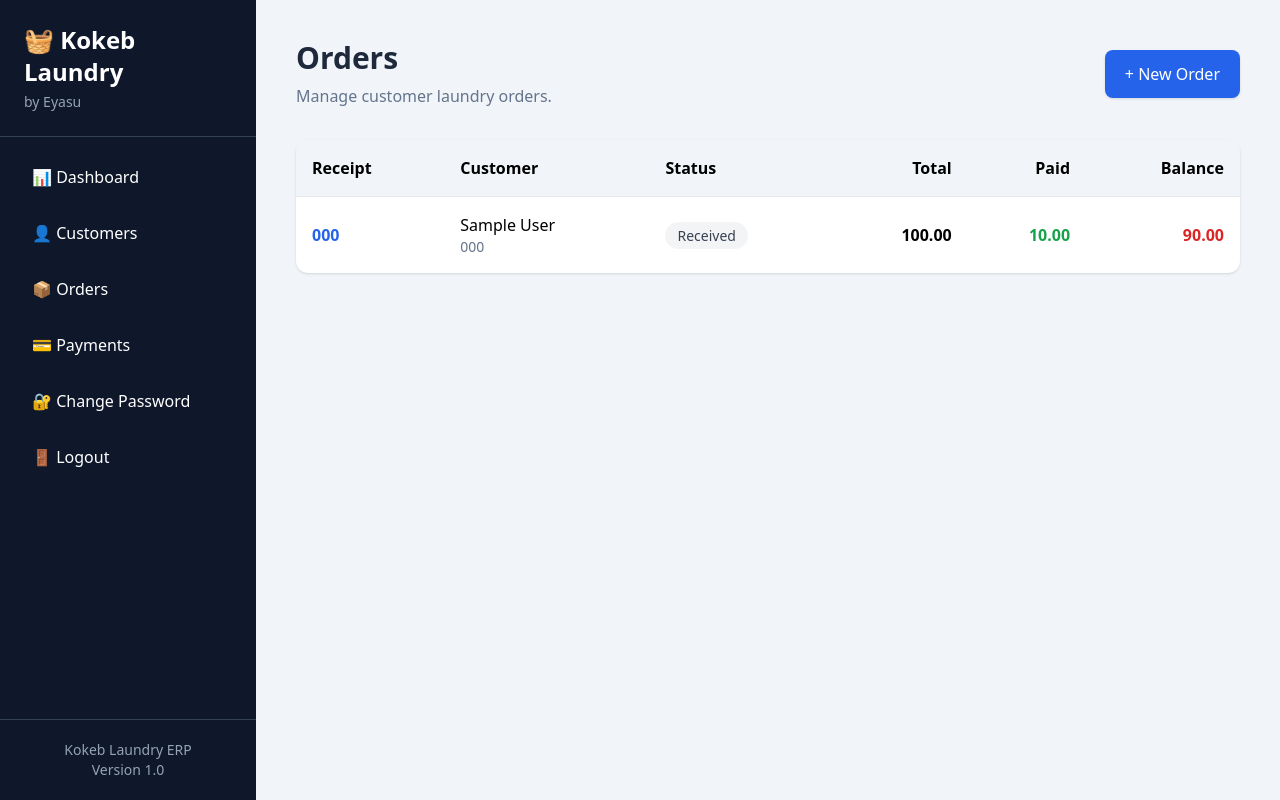
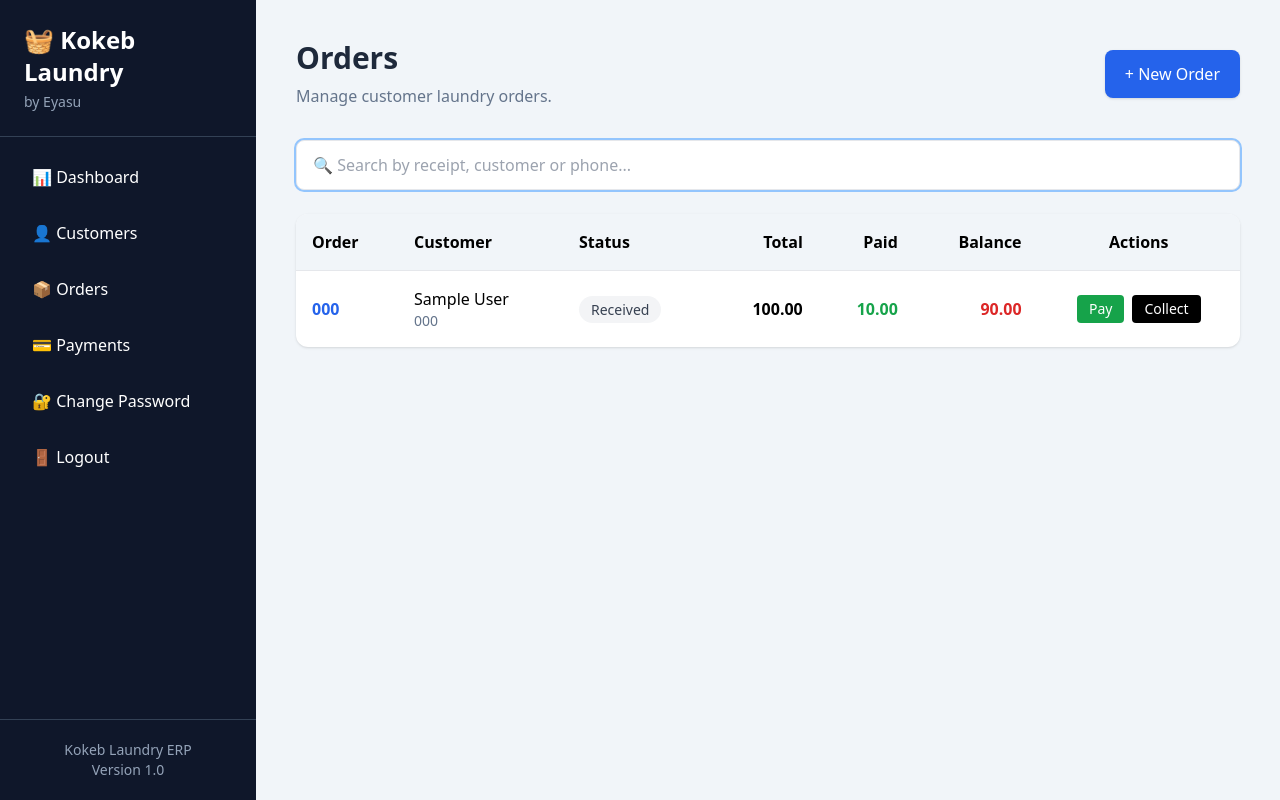
Before and after one commit to merawiyohannes/laundry_management_system, a Django app: page /orders/ in a window 1280 px wide. Run offline with Django 5.2, Linux system fonts and the light colour scheme; tables that the repository leaves empty hold one stand-in row (values such as "Sample post"); some libraries are stand-ins or nearby versions.

Commit message:
implement order search, row-level actions, and payment flow improvements with responsive UI updates

```diff
--- a/orders/views.py
+++ b/orders/views.py
@@ -7,7 +7,7 @@ from .models import Order, OrderLine
 from django.shortcuts import get_object_or_404, redirect
 from django.http import HttpResponse
 from payments.models import Payment
-
+from django.db.models import Q
 
 def pay_remaining(request, order_id):
     order = get_object_or_404(Order, id=order_id)
@@ -24,11 +24,26 @@ def pay_remaining(request, order_id):
     return redirect(f"/orders/{order.id}/")
 
 def order_list(request):
-    orders = Order.objects.all().order_by("-id")
 
-    return render(request, "orders/order_list.html", {
-        "orders": orders
-    })
+    query = request.GET.get("q", "")
+
+    orders = Order.objects.select_related("customer")
+
+    if query:
+        orders = orders.filter(
+            Q(receipt_number__icontains=query) |
+            Q(customer__name__icontains=query) |
+            Q(customer__phone__icontains=query)
+        )
+
+    orders = orders.order_by("-created_at")
+
+    context = {
+        "orders": orders,
+        "query": query,
+    }
+
+    return render(request, "orders/order_list.html", context)
 
 def order_create(request):
 
--- a/payments/urls.py
+++ b/payments/urls.py
@@ -2,6 +2,7 @@ from django.urls import path
 from . import views
 
 urlpatterns = [
-    path("create/", views.create_payment, name="create_payment"),
+    # path("create/", views.create_payment, name="create_payment"),
     path("", views.payment_list, name="payment_list"),
+    path("order/<int:order_id>/create/", views.create_payment, name="create_payment"),
 ]
--- a/templates/orders/order_detail.html
+++ b/templates/orders/order_detail.html
@@ -208,7 +208,7 @@
 
 <div class="flex flex-col sm:flex-row gap-4 mb-8">
 
-    <a href="/payments/create/"
+    <a href="/payments/order/{{ order.id }}/create/"
        class="w-full sm:w-auto text-center bg-blue-600 hover:bg-blue-700 text-white px-6 py-3 rounded-lg">
 
         💳 Add Payment
--- a/templates/orders/order_list.html
+++ b/templates/orders/order_list.html
@@ -5,147 +5,140 @@
 <div class="flex flex-col md:flex-row md:justify-between md:items-center gap-4 mb-8">
 
     <div>
-
         <h1 class="text-3xl font-bold text-slate-800">
             Orders
         </h1>
-
         <p class="text-slate-500 mt-2">
             Manage customer laundry orders.
         </p>
-
     </div>
 
     <a href="/orders/create/"
        class="w-full md:w-auto text-center bg-blue-600 hover:bg-blue-700 text-white px-5 py-3 rounded-lg shadow">
-
         + New Order
-
     </a>
 
 </div>
 
+<!-- SEARCH -->
+<div class="mb-6">
+    <input
+        id="search"
+        type="text"
+        name="q"
+        value="{{ query }}"
+        placeholder="🔍 Search by receipt, customer or phone..."
+        autocomplete="off"
+        class="w-full border rounded-lg px-4 py-3 focus:ring-2 focus:ring-blue-300 outline-none">
+</div>
+
+<!-- TABLE WRAPPER (FIX RESPONSIVENESS) -->
 <div class="bg-white rounded-xl shadow overflow-x-auto">
 
-    <table class="min-w-[900px] w-full">
+    <div class="min-w-[900px]">
+
+        <table class="w-full">
 
             <thead class="bg-slate-100">
-
                 <tr>
-
-                <th class="p-4 text-left">Receipt</th>
+                    <th class="p-4 text-left">Order</th>
                     <th class="p-4 text-left">Customer</th>
                     <th class="p-4 text-left">Status</th>
                     <th class="p-4 text-right">Total</th>
                     <th class="p-4 text-right">Paid</th>
                     <th class="p-4 text-right">Balance</th>
-
+                    <th class="p-4 text-center">Actions</th>
                 </tr>
-
             </thead>
 
             <tbody>
 
             {% for o in orders %}
 
-        <tr class="border-t hover:bg-slate-50">
+            <tr
+                onclick="window.location='/orders/{{ o.id }}/'"
+                class="border-t cursor-pointer transition-all duration-200 hover:bg-slate-50 hover:-translate-y-[2px] hover:shadow-md active:translate-y-0"
+            >
 
+                <!-- ORDER -->
                 <td class="p-4">
-
-                <a href="/orders/{{ o.id }}/"
-                   class="text-blue-600 font-semibold hover:underline">
-
+                    <span class="text-blue-600 font-semibold">
                         {{ o.receipt_number }}
-
-                </a>
-
+                    </span>
                 </td>
 
+                <!-- CUSTOMER -->
                 <td class="p-4">
-
                     <div class="font-medium">
                         {{ o.customer.name }}
                     </div>
-
                     <div class="text-sm text-slate-500">
                         {{ o.customer.phone }}
                     </div>
-
                 </td>
 
+                <!-- STATUS -->
                 <td class="p-4">
+                    {% if o.status == "RECEIVED" %}
+                        <span class="bg-gray-100 text-gray-700 px-3 py-1 rounded-full text-sm">Received</span>
+                    {% elif o.status == "WASHING" %}
+                        <span class="bg-blue-100 text-blue-700 px-3 py-1 rounded-full text-sm">Washing</span>
+                    {% elif o.status == "DRYING" %}
+                        <span class="bg-yellow-100 text-yellow-700 px-3 py-1 rounded-full text-sm">Drying</span>
+                    {% elif o.status == "IRONING" %}
+                        <span class="bg-purple-100 text-purple-700 px-3 py-1 rounded-full text-sm">Ironing</span>
+                    {% elif o.status == "READY" %}
+                        <span class="bg-green-100 text-green-700 px-3 py-1 rounded-full text-sm">Ready</span>
+                    {% elif o.status == "COLLECTED" %}
+                        <span class="bg-black text-white px-3 py-1 rounded-full text-sm">Collected</span>
+                    {% endif %}
+                </td>
 
-                {% if o.status == "RECEIVED" %}
+                <!-- TOTAL -->
+                <td class="p-4 text-right font-semibold">
+                    {{ o.total_amount|floatformat:2 }}
+                </td>
 
-                    <span class="bg-gray-100 text-gray-700 px-3 py-1 rounded-full text-sm">
-                        Received
+                <!-- PAID -->
+                <td class="p-4 text-right text-green-600 font-semibold">
+                    {{ o.total_paid|floatformat:2 }}
+                </td>
+
+                <!-- BALANCE -->
+                <td class="p-4 text-right">
+                    {% if o.balance_due > 0 %}
+                        <span class="text-red-600 font-semibold">
+                            {{ o.balance_due|floatformat:2 }}
                         </span>
+                    {% else %}
+                        <span class="text-green-600 font-semibold">
+                            Paid
+                        </span>
+                    {% endif %}
+                </td>
 
-                {% elif o.status == "WASHING" %}
+                <!-- ACTIONS -->
+                <td class="p-4 text-center">
 
-                    <span class="bg-blue-100 text-blue-700 px-3 py-1 rounded-full text-sm">
-                        Washing
-                    </span>
+                    <div class="flex flex-wrap justify-center gap-2">
 
-                {% elif o.status == "DRYING" %}
-
-                    <span class="bg-yellow-100 text-yellow-700 px-3 py-1 rounded-full text-sm">
-                        Drying
-                    </span>
-
-                {% elif o.status == "IRONING" %}
-
-                    <span class="bg-purple-100 text-purple-700 px-3 py-1 rounded-full text-sm">
-                        Ironing
-                    </span>
-
-                {% elif o.status == "READY" %}
-
-                    <span class="bg-green-100 text-green-700 px-3 py-1 rounded-full text-sm">
-                        Ready
-                    </span>
-
-                {% elif o.status == "COLLECTED" %}
-
-                    <span class="bg-black text-white px-3 py-1 rounded-full text-sm">
-                        Collected
-                    </span>
-
+                        {% if o.balance_due > 0 %}
+                        <a href="/payments/order/{{ o.id }}/create/"
+                           onclick="event.stopPropagation();"
+                           class="bg-green-600 hover:bg-green-700 text-white px-3 py-1 rounded text-sm">
+                            Pay
+                        </a>
                         {% endif %}
 
-            </td>
+                        {% if o.status != "COLLECTED" %}
+                        <a href="/orders/{{ o.id }}/status/COLLECTED/"
+                           onclick="event.stopPropagation();"
+                           class="bg-black hover:bg-slate-900 text-white px-3 py-1 rounded text-sm">
+                            Collect
+                        </a>
+                        {% endif %}
 
-            <td class="p-4 text-right font-semibold">
-
-                {{ o.total_amount|floatformat:2 }}
-
-            </td>
-
-            <td class="p-4 text-right text-green-600 font-semibold">
-
-                {{ o.total_paid|floatformat:2 }}
-
-            </td>
-
-            <td class="p-4 text-right">
-
-                {% if o.balance_due > 0 %}
-
-                    <span class="text-red-600 font-semibold">
-
-                        {{ o.balance_due|floatformat:2 }}
-
-                    </span>
-
-                {% else %}
-
-                    <span class="text-green-600 font-semibold">
-
-                        Paid
-
-                    </span>
-
-                {% endif %}
+                    </div>
 
                 </td>
 
@@ -154,14 +147,9 @@
             {% empty %}
 
             <tr>
-
-            <td colspan="6"
-                class="text-center py-12 text-slate-500">
-
+                <td colspan="7" class="text-center py-12 text-slate-500">
                     No orders have been created yet.
-
                 </td>
-
             </tr>
 
             {% endfor %}
@@ -172,4 +160,28 @@
 
     </div>
 
+</div>
+
+<!-- SEARCH SCRIPT (cursor fix only) -->
+<script>
+const search = document.getElementById("search");
+let timer;
+
+window.addEventListener("load", () => {
+    search.focus();
+
+    const len = search.value.length;
+    search.setSelectionRange(len, len);
+});
+
+search.addEventListener("keyup", function () {
+    clearTimeout(timer);
+
+    timer = setTimeout(function () {
+        const q = search.value.trim();
+        window.location.href = "/orders/?q=" + encodeURIComponent(q);
+    }, 250);
+});
+</script>
+
 {% endblock %}
```
Also changed, not shown: payments/views.py (+11 -6 lines), templates/payments/create_payment.html (+32 -65 lines). Lines whose indentation alone changed are shown as unchanged.
